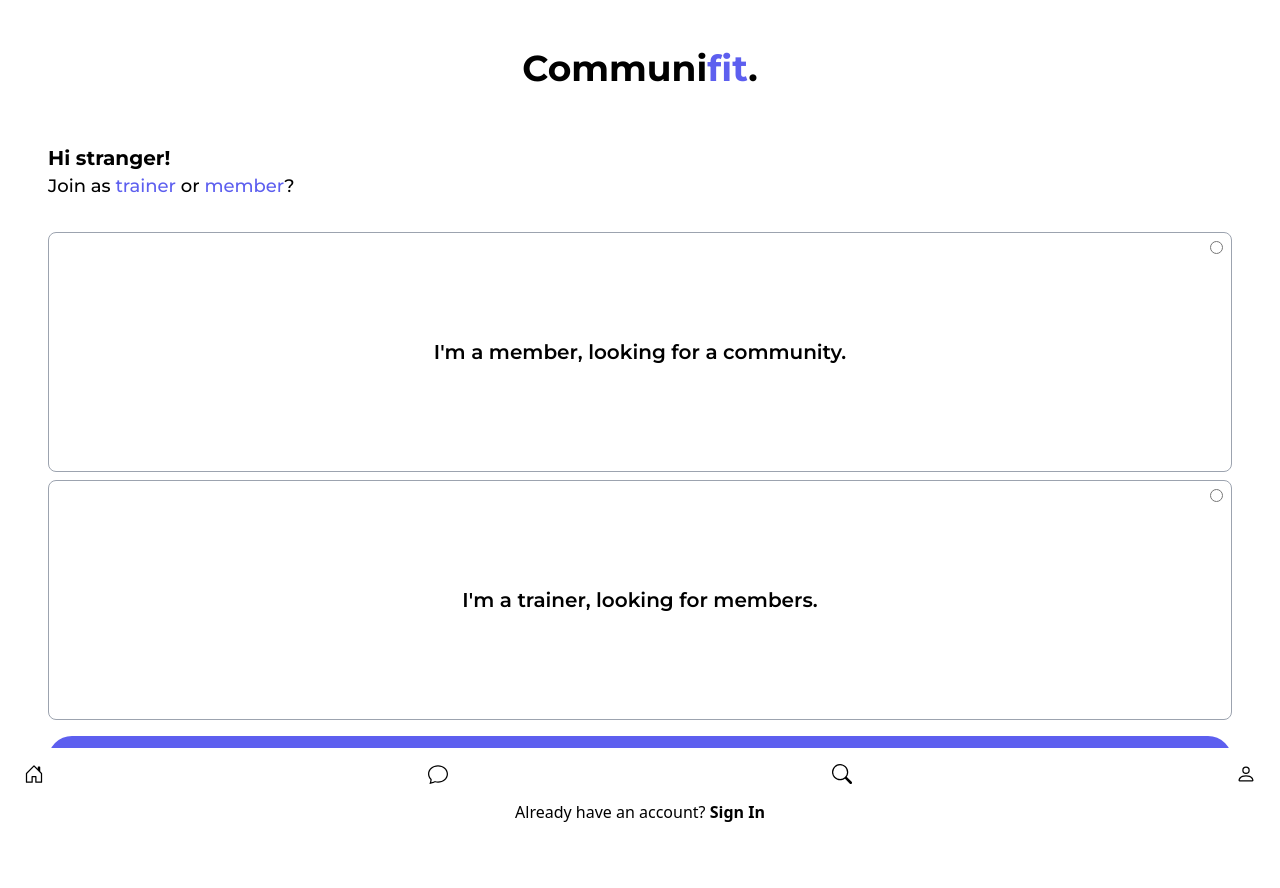
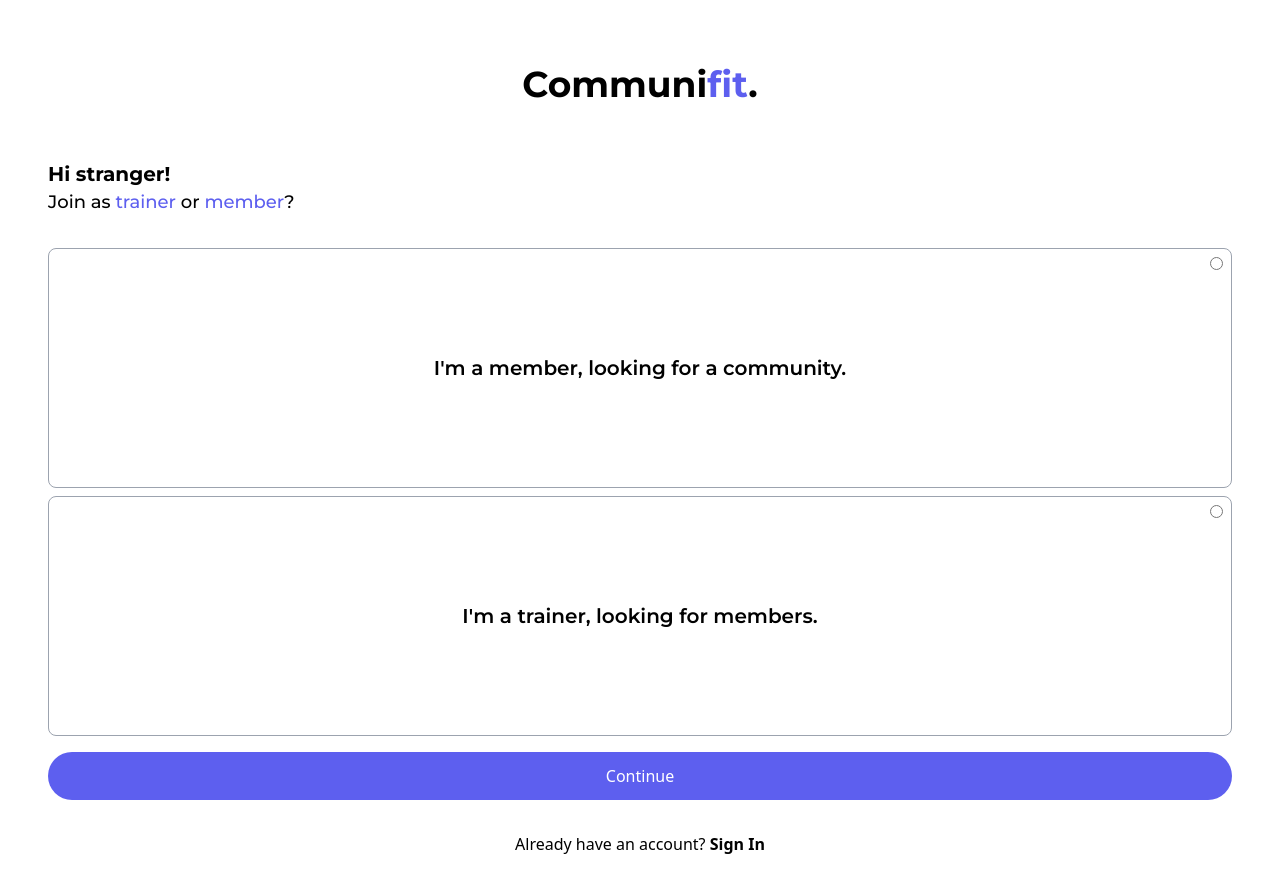
Before and after one commit to GranataThiago/communifit-front, a Next.js app: page /auth/register in a window 1280 px wide. Before the commit the page ends 824 px from the top, so only its background shows below. Built offline with nearby package versions, Linux system fonts and the light colour scheme.

Commit message:
fix: ui corrections

```diff
--- a/app/(auth)/auth/login/components/LoginForm.tsx
+++ b/app/(auth)/auth/login/components/LoginForm.tsx
@@ -36,7 +36,7 @@ export const LoginForm = () => {
     }
 
     return (
-        <form className={`w-full flex flex-col gap-4 ${montserrat.className}`} onSubmit={handleSubmit(onLogin)}>
+        <form className={`w-full flex flex-col gap-4 pt-2 ${montserrat.className}`} onSubmit={handleSubmit(onLogin)}>
             <Controller
                 control={control}
                 name='email'
--- a/app/(auth)/auth/register/components/Onboarding.tsx
+++ b/app/(auth)/auth/register/components/Onboarding.tsx
@@ -10,6 +10,7 @@ import Link from 'next/link';
 import { useRouter } from 'next/navigation';
 import { inter, montserrat } from '../../../../components/fonts';
 import { UserContext } from '../../../../../context/UserContext';
+import { Button } from '../../../../components';
 
 export type RegisterForm = {
     fullname: string;
@@ -89,14 +90,14 @@ export const Onboarding = () => {
 
 
   return (
-    <form  className='w-full flex flex-col justify-center gap-4 flex-1' onSubmit={handleSubmit(onRegister)}>
+    <form  className='w-full flex flex-col justify-center gap-4 flex-1 py-4' onSubmit={handleSubmit(onRegister)}>
         <h1 className={`text-4xl font-bold mb-10 text-center ${montserrat.className}`}>Communi<span className={`${montserrat.className} text-primary`}>fit</span>.</h1>
 
         { displayCurrentStep() }
-        <button type={currentStep === 4 ? 'submit' : 'button'} className='bg-primary text-white rounded-full w-full py-3' onClick={onNextStep}>Continue</button>
+        <Button variant='filled' type={currentStep === 4 ? 'submit' : 'button'} onClick={onNextStep}>Continue</Button>
         {
           currentStep === 0
-          ? <p className='text-center'>Already have an account? <Link href={'/auth/login'}><strong>Sign In</strong></Link></p>
+          ? <p className='text-center py-4'>Already have an account? <Link href={'/auth/login'}><strong>Sign In</strong></Link></p>
           : null
         }
     </form>
--- a/app/(auth)/auth/register/components/RegisterForm.tsx
+++ b/app/(auth)/auth/register/components/RegisterForm.tsx
@@ -8,7 +8,7 @@ import { montserrat } from '../../../../components/fonts';
 export const RegisterForm = ({ register, control }: RegisterFormStep) => {
 
   return (
-    <div className={`flex-1 flex flex-col justify-center gap-8 ${montserrat.className}`}>
+    <div className={`flex-1 flex flex-col justify-center gap-8 py-4 ${montserrat.className}`}>
         <Controller
           name='fullname'
           control={control}
--- a/app/(site)/layout.tsx
+++ b/app/(site)/layout.tsx
@@ -3,6 +3,7 @@ import Head from 'next/head'
 import '../globals.css'
 import InviteModal from '../components/modals/InviteModal'
 import WorkoutModal from '../components/modals/WorkoutModal'
+import { Menu } from './components/Menu'
 
 
 export const metadata = {
@@ -33,6 +34,7 @@ export default function RootLayout({
         <meta content="We provide professional on and off page SEO and Web Design services. We also help companies with their advertising campaigns ensuring their money is not wasted." name="description"/>
         <meta name="robots" content="index,follow"/>
       </Head>
+      <Menu />
       <InviteModal />
       <WorkoutModal />
 
--- a/app/components/Button.tsx
+++ b/app/components/Button.tsx
@@ -10,12 +10,12 @@ type ButtonVariant = 'outlined'|'filled'|'text';
 type ButtonStyles = { [key: string]: string };
 
 const buttonVariants: ButtonStyles = {
-    filled: 'bg-primary text-white rounded-full w-full py-3',
-    outlined: 'border border-primary text-white rounded-full w-full py-3',
-    text: 'bg-transparent text-primary rounded-full w-full py-3'
+    filled: 'bg-primary text-white rounded-full w-full py-3 font-[500]',
+    outlined: 'border border-primary text-white rounded-full w-full py-3 font-[500]',
+    text: 'bg-transparent text-primary rounded-full w-full py-3 font-[500]'
 }
 
-export const Button = ({ children, variant, className,...props}: ButtonProps) => {
+export const Button = ({ children, variant, className = '', ...props}: ButtonProps) => {
   return (
     <button className={`${buttonVariants[variant]} ${className}`} {...props}>{children}</button>
   )
--- a/app/layout.tsx
+++ b/app/layout.tsx
@@ -12,7 +12,6 @@ export default function RootLayout ({ children }: LoggedLayout) {
     <html>
       <body>
         <UserProvider>
-          <Menu />
           {children}
         </UserProvider>
       </body>
```
